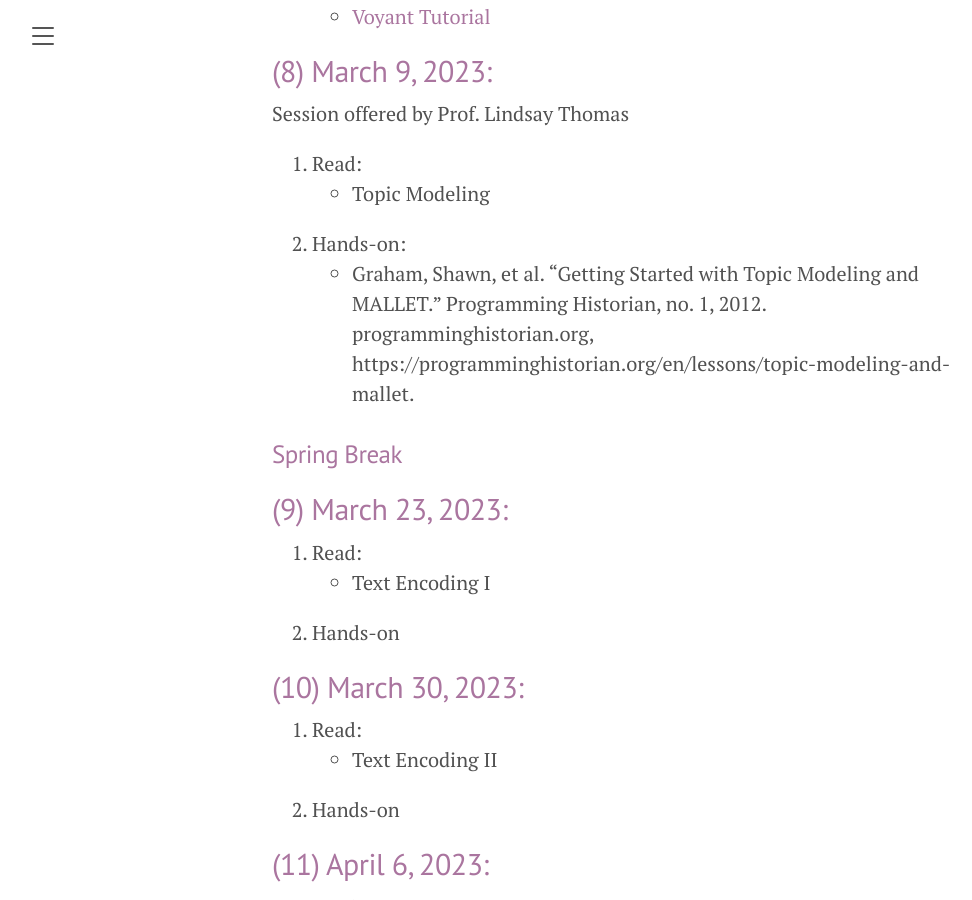
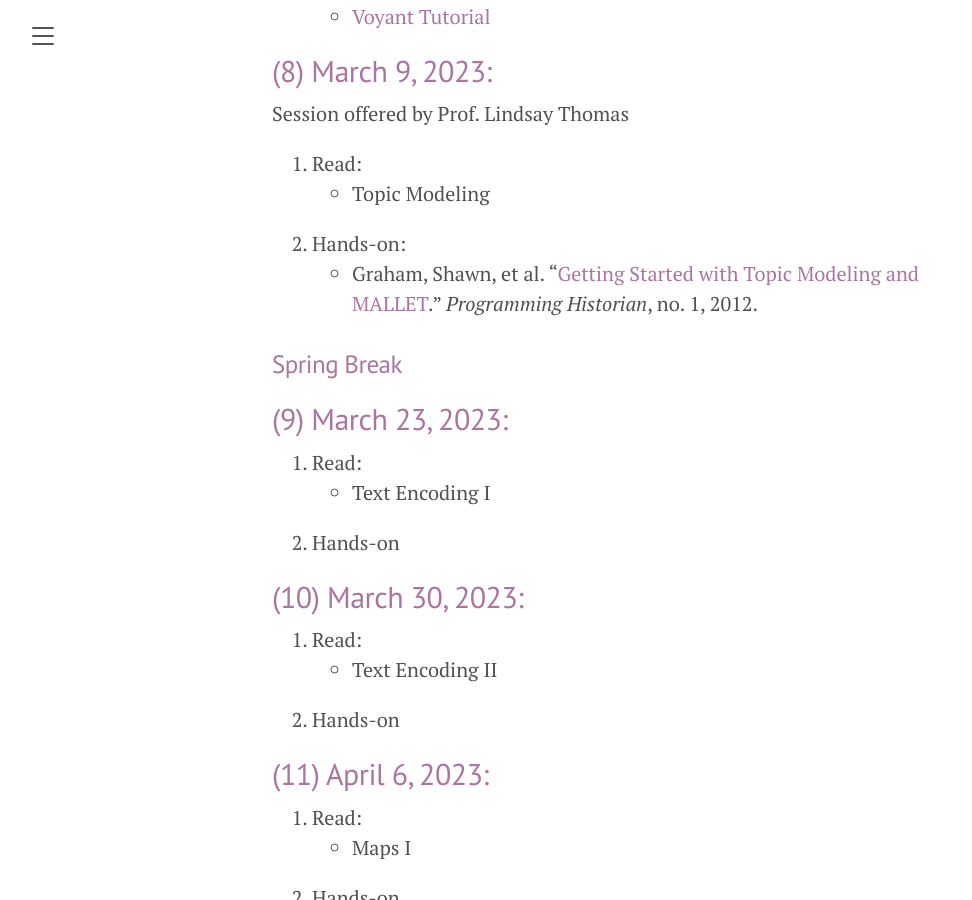
Before and after one commit to susannalles/DHPracticum_Spring23, a Jekyll site: the page built from schedule.md, in a window 1280 px wide and 900 px high, scrolled down 2927 px. Shown: the whole window, without its empty margins (8-980 px from the left). Built offline with Jekyll 4.4.1, drawn with Linux system fonts in a browser that asks for light colours.

Commit message:
Update schedule.md

```diff
--- a/schedule.md
+++ b/schedule.md
@@ -84,7 +84,7 @@ Session offered by Prof. Lindsay Thomas
 1. Read:
   - Topic Modeling
 2. Hands-on:
-  - Graham, Shawn, et al. “Getting Started with Topic Modeling and MALLET.” Programming Historian, no. 1, 2012. programminghistorian.org, https://programminghistorian.org/en/lessons/topic-modeling-and-mallet.
+  - Graham, Shawn, et al. “[Getting Started with Topic Modeling and MALLET](https://programminghistorian.org/en/lessons/topic-modeling-and-mallet).” *Programming Historian*, no. 1, 2012.
 
 
 ### Spring Break
```
